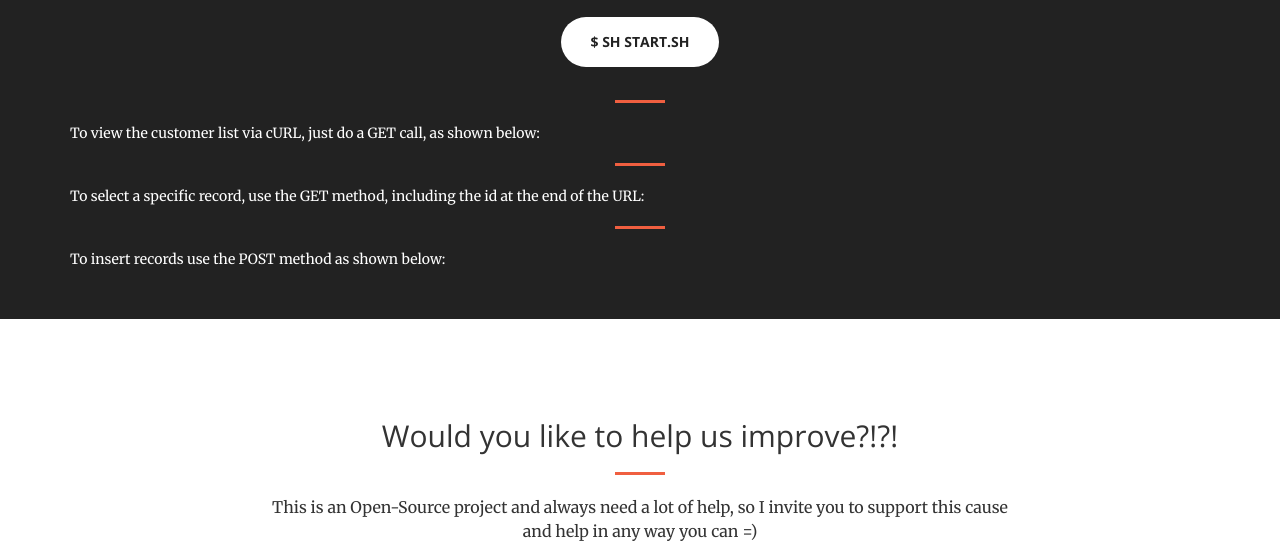
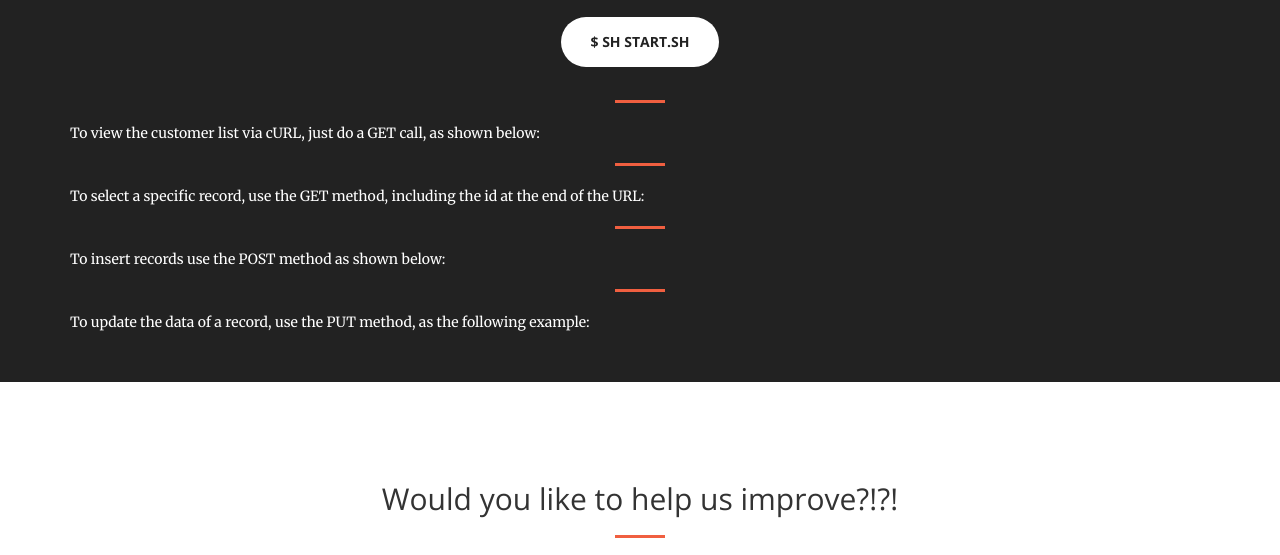
Before and after one commit to miamarti/nodejs-restful, a plain HTML site: page index.html in a window 1280 px wide. Shown: the part 1600-2155 px from the top of the page. Drawn offline with nearby package versions, Linux system fonts and the light colour scheme.

Commit message:
Update index.html

```diff
--- a/index.html
+++ b/index.html
@@ -146,6 +146,13 @@
                 <script src="https://gist.github.com/miamarti/bcea337a5ab212fa4f97.js"></script>
             </div>
         </div>
+        <hr>
+        <div class="container">
+            <div class="call-to-action">
+		To update the data of a record, use the PUT method, as the following example:
+                <script src="https://gist.github.com/miamarti/306c2f87667eebfa2c8a.js"></script>
+            </div>
+        </div>
     </aside>
 
     <section id="contact">
```
